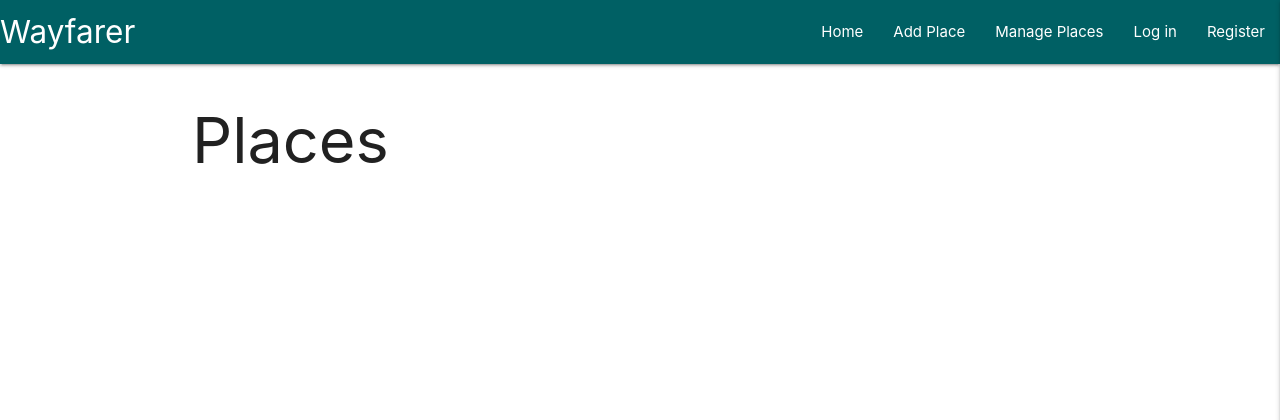
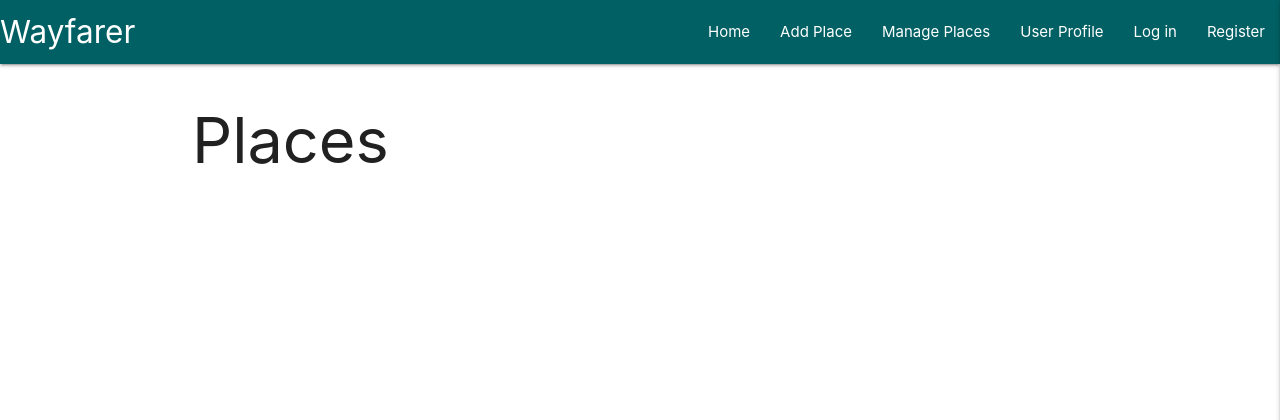
Before and after one commit to andersfalt/milestone-3, a Flask app: page / in a window 1280 px wide. Shown: the top 420 px of the page. Run offline with Flask 2, Linux system fonts and the light colour scheme; data that the repository does not hold is empty; some libraries are stand-ins or nearby versions.

Commit message:
Added user profile page

```diff
--- a/app.py
+++ b/app.py
@@ -46,7 +46,7 @@ def register():
         # put the new user into 'session' cookie
         session["user"] = request.form.get("username").lower()
         flash("Registration Successful!")
-    return render_template("register.html")
+        return redirect(url_for("profile", username=session["user"]))
 
     return render_template("register.html")
 
@@ -80,6 +80,18 @@ def login():
     return render_template("login.html")
 
 
+@app.route("/profile/<username>", methods=["GET", "POST"])
+def profile(username):
+    # grab the session user's username from db
+    username = mongo.db.users.find_one(
+        {"username": session["user"]})["username"]
+
+    if session["user"]:
+        return render_template("profile.html", username=username)
+
+    return redirect(url_for("login"))
+
+
 if __name__ == "__main__":
     app.run(host=os.environ.get("IP"),
             port=int(os.environ.get("PORT")),
--- a/templates/base.html
+++ b/templates/base.html
@@ -27,6 +27,7 @@
                 <li><a href="{{ url_for('get_places') }}">Home</a></li>
                 <li><a href="#">Add Place</a></li>
                 <li><a href="#">Manage Places</a></li>
+                <li><a href="{{ url_for('profile', username=session['user']) }}">User Profile</a></li>
                 <li><a href="{{ url_for('login') }}">Log in</a></li>
                 <li><a href="{{ url_for('register') }}">Register</a></li>
             </ul>
@@ -38,6 +39,7 @@
                 <li><a href="{{ url_for('get_places') }}">Home</a></li>
                 <li><a href="#">Add Place</a></li>
                 <li><a href="#">Manage Places</a></li>
+                <li><a href="{{ url_for('profile', username=session['user']) }}">User Profile</a></li>
                 <li><a href="{{ url_for('login') }}">Log in</a></li>
                 <li><a href="{{ url_for('register') }}">Register</a></li>
         </ul>
```
Also changed, not shown: templates/profile.html (added, +14 -0 lines).
